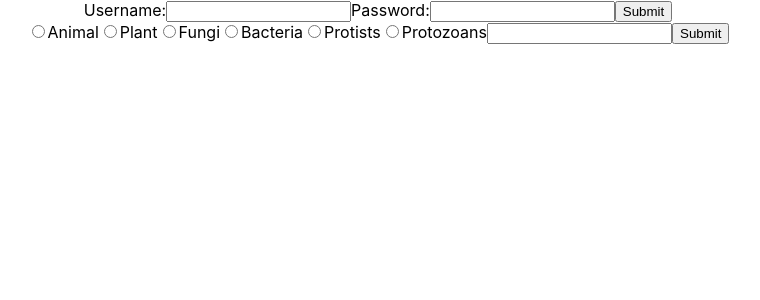
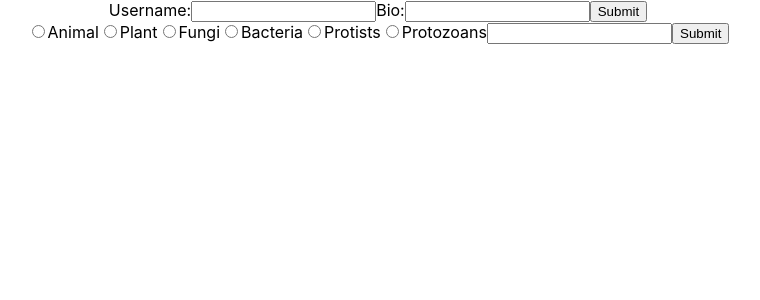
Before and after one commit to Cooliomoded/life-down-under-frontend, a React (Create React App) app: page / in a window 1280 px wide. Shown: the top 300 px of the page, without its empty margins (262-1022 px from the left). Built offline with nearby package versions, Linux system fonts and the light colour scheme.

Commit message:
Working on showing user info

```diff
--- a/src/App.js
+++ b/src/App.js
@@ -4,17 +4,38 @@ import LogIn from './components/LogIn'
 import SearchBar from './components/SearchBar'
 import OrganismContainer from './components/OrganismContainer'
 import DisplayOrganism from './components/DisplayOrganism'
+import DisplayUser from './components/DisplayUser'
 
 class App extends Component {
 
   state = {
     speciesSearch: [],
-    selectedSpecies: null
+    selectedSpecies: null,
+    currentUser: null,
+    displayUser: false
+  }
+
+  handleLogin = (event) => {
+    event.preventDefault()
+    fetch("http://localhost:3000/users/login", {
+      method: "POST",
+      headers: {
+        "Accept": "application/json",
+        "Content-Type": "application/json"
+      },
+      body: JSON.stringify({
+        username: event.target.username.value
+        // bio: event.target.bio.value
+      })
+    })
+    .then(res => res.json())
+    .then(user => this.setState({
+      currentUser: user
+    }))
   }
 
   handleSearchSubmit = (event) => {
     event.preventDefault()
-    console.log(event.target.kingdom.value, event.target.animal[1].value)
         fetch("http://localhost:3000/search_by_species", {
         method: "POST",
         headers: {
@@ -55,15 +76,33 @@ class App extends Component {
     })
   }
 
+  handleLogout = () => {
+    this.setState({
+      currentUser: null
+    })
+  }
+
+  showProfile = () => {
+    this.setState({
+      displayUser: !this.state.displayUser
+    })
+  }
+
   render() {
     console.log(this.selectedSpecies)
     return (
       <div className="App">
-        <LogIn />
+
+        {!this.state.currentUser ? <LogIn handleLogin={this.handleLogin}/> : null}
+
+        {this.state.currentUser ? <DisplayUser user={this.state.currentUser} /> : null}
+
         <SearchBar handleSearchSubmit={this.handleSearchSubmit}/>
+
         {this.state.selectedSpecies ?
         <DisplayOrganism selectedSpecies={this.state.selectedSpecies} handleClick={this.clearSelectedSpecies}/>
         : <OrganismContainer speciesSearch={this.state.speciesSearch} handleClick={this.displayOrganism}/>}
+
       </div>
     );
   }
--- /dev/null
+++ b/src/components/DisplayUser.js
@@ -0,0 +1,14 @@
+import React from 'react'
+
+const DisplayUser = ( {user, handleLogout, showProfile} ) => {
+
+    return(
+        <div>
+            <h1>Logged In As: {user.name}</h1>
+            <button onClick={handleLogout}>Log Out</button>
+            <button onClick={showProfile}>Show User Profile</button>
+        </div>
+    )
+}
+
+export default DisplayUser
--- a/src/components/LogIn.js
+++ b/src/components/LogIn.js
@@ -1,20 +1,17 @@
-import React, { Component } from 'react'
+import React from 'react'
 
-class LogIn extends Component {
+const LogIn = ( { handleLogin } ) => {
 
-    render() {
     return(
         <div>
-                <form>
+            <form onSubmit={handleLogin}>
                 <label htmlFor="username">Username:</label>
                 <input type="text" id="username" name="username"></input>
-                    <label htmlFor="password">Password:</label>
-                    <input type="password" id="password" name="password"></input>
+                <label htmlFor="bio">Bio:</label>
+                <input type="bio" id="bio" name="bio"></input>
                 <input type="submit" id="login-submit" name="login-submit"></input>
             </form>
         </div>
     )
 }
-}
-
 export default LogIn
```
Lines whose indentation alone changed are shown as unchanged.
